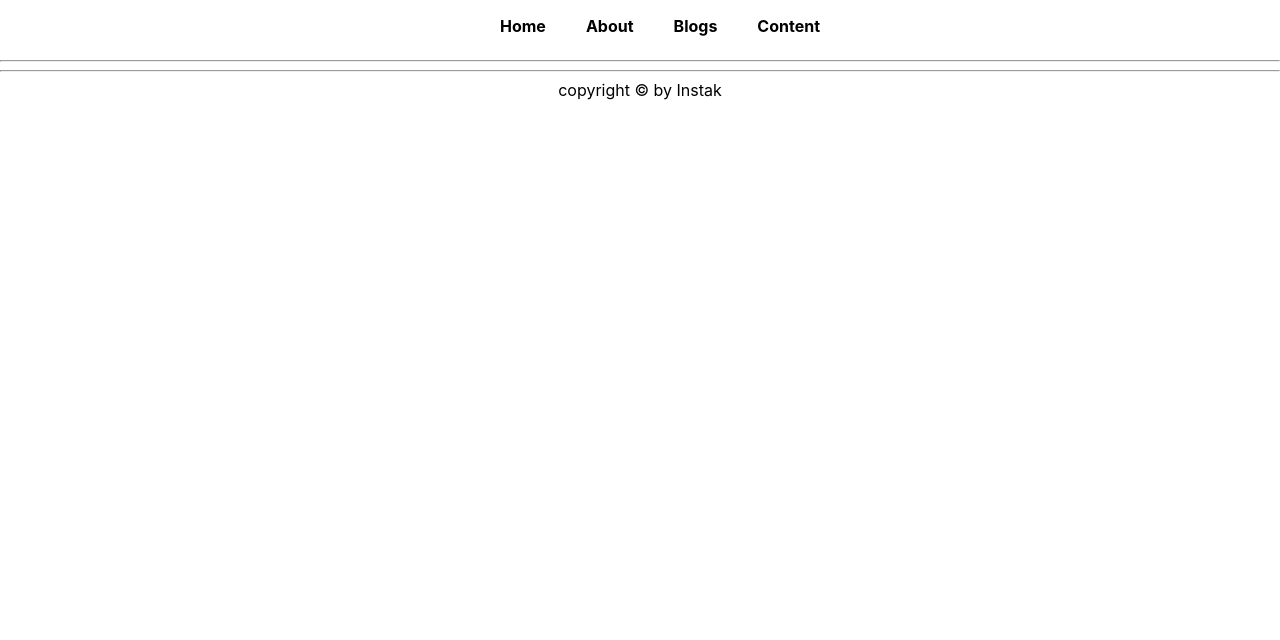
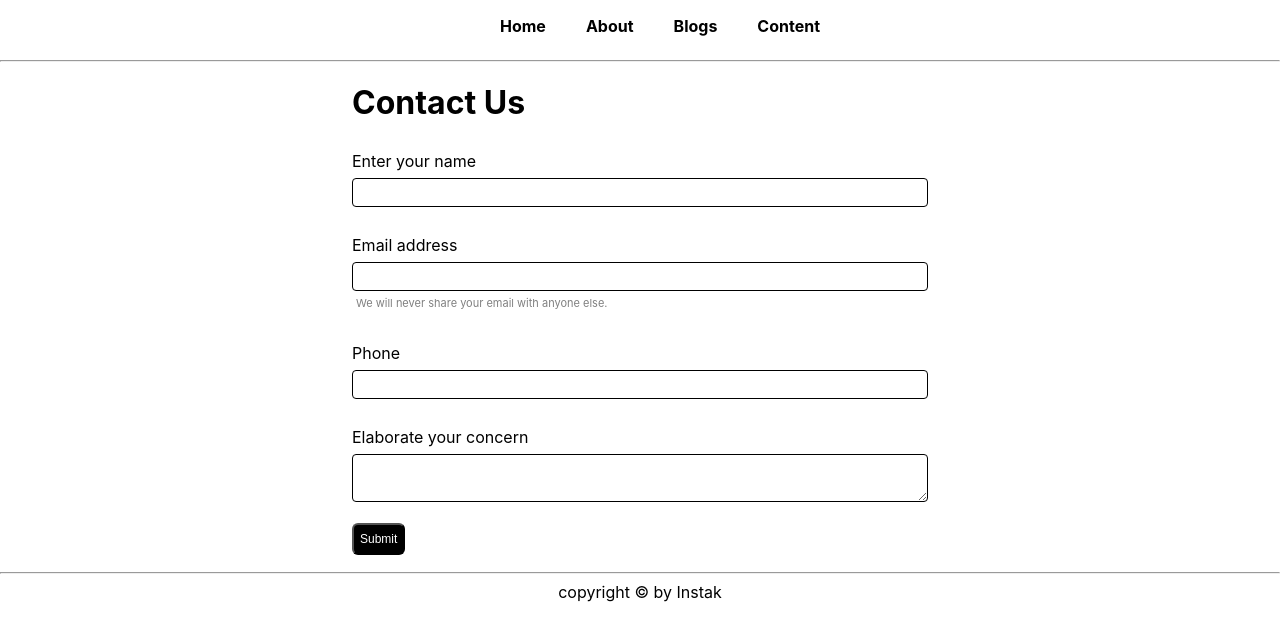
Before and after one commit to Instak/nextjs-blogs, a Next.js app: page /contact in a window 1280 px wide. Shown: the top 640 px of the page. Built offline with nearby package versions, Linux system fonts and the light colour scheme.

Commit message:
16-04-2022 1

```diff
--- a/blogdata/abc.json
+++ b/blogdata/abc.json
@@ -2,6 +2,6 @@
     "Title": "Abc",
     "p1":"<html><body>hello world</body></html",
     "p2":"euishu",
-    "Author": "Anuj Prakash",
+    "Author": "https://www.youtube.com/playlist?list=PLu0W_9lII9agtWvR_TZdb_r0dNI8-lDwG",
     "slug":"Abc"
 }
--- /dev/null
+++ b/contactdata/1.json
@@ -0,0 +1 @@
+{"phone":"08507673121","name":"Abhigyan Prakash","email":"abhigyanp1@gmail.com","desc":"Nothing"}
--- a/pages/contact.js
+++ b/pages/contact.js
@@ -1,11 +1,76 @@
-import React from 'react'
+import React, { useState } from 'react';
+import styles from '../styles/Contact.module.css'
 
-const contact = () => {
-  return (
-    <div>
 
-    </div>
-  )
-}
 
-export default contact
+const Contact = () => {
+  const [name, setname] = useState('')
+  const [email, setemail] = useState('')
+  const [phone, setphone] = useState('')
+  const [desc, setdesc] = useState('')
+
+  const handleSubmit = (e) => {
+    e.preventDefault()
+    const data = {phone, name, email, desc};
+
+    fetch('http://localhost:3000/api/postcontact', {
+      method: 'POST', // or 'PUT'
+      headers: {
+        'Content-Type': 'application/json',
+      },
+      body: JSON.stringify(data),
+    })
+      .then(response => response.text())
+      .then(data => {
+        alert("Thanks for contacting us");
+        setphone('')
+        setname('')
+        setdesc('')
+        setemail('')
+      })
+      .catch((error) => {
+        console.error('Error:', error);
+      });
+
+  }
+  const handleChange = (e) => {
+    if (e.target.name == 'phone') {
+      setphone(e.target.value)
+    }
+    else if (e.target.name == 'email') {
+      setemail(e.target.value)
+    }
+    else if (e.target.name == 'desc') {
+      setdesc(e.target.value)
+    }
+    else if (e.target.name == 'name') {
+      setname(e.target.value)
+    }
+  }
+
+  return <div className={styles.container}>
+    <h1>Contact Us</h1>
+    <form onSubmit={handleSubmit}>
+      <div className={styles.mb3}>
+        <label htmlFor="name" className={styles.formlabel}>Enter your name</label>
+        <input className={styles.input} type="text" value={name} onChange={handleChange} id="name" name='name' aria-describedby="emailHelp" />
+      </div>
+      <div className={styles.mb3}>
+        <label htmlFor="email" className={styles.formlabel}>Email address</label>
+        <input className={styles.input} type="email" value={email} onChange={handleChange} name='email' id="email" aria-describedby="emailHelp" />
+        <div id="emailHelp" className={styles.formtext}>We will never share your email with anyone else.</div>
+      </div>
+      <div className={styles.mb3}>
+        <label htmlFor="phone" className={styles.formlabel}>Phone</label>
+        <input className={styles.input} type="phone" value={phone} onChange={handleChange} name='phone' id="phone" required />
+      </div>
+      <div className={styles.mb3}>
+        <label className={styles.formlabel} htmlFor="desc">Elaborate your concern</label>
+        <textarea className={styles.input} value={desc} onChange={handleChange} name='desc' id="desc" />
+      </div>
+      <button type="submit" className={styles.btn}>Submit</button>
+    </form>
+  </div>;
+};
+
+export default Contact;
--- /dev/null
+++ b/styles/contact.module.css
@@ -0,0 +1,46 @@
+.container{
+    max-width: 45vw;
+    margin: auto;
+}
+
+.mb3{
+    margin-bottom: 21px;
+    display: flex;
+    flex-direction: column;
+}
+
+
+.input{
+    padding: 3px;
+    font-size: 18px;
+    border-radius: 4px;
+    border: 1px solid black;
+}
+
+.formlabel{
+    padding: 7px 0;
+}
+
+.formtext{
+    font-size: 11px;
+    color: grey;
+    padding: 5px 4px;
+}
+
+.btn{
+    color: white;
+      background: black;
+      padding: 7px 6px;
+      cursor: pointer;
+      border-radius: 6px;
+      font-size: 12px;
+      margin-bottom: 9px;
+  }
+
+
+@media only screen and (max-width: 600px) {
+    .container{
+        max-width: 88vw;
+        margin: auto;
+    }
+}
```
